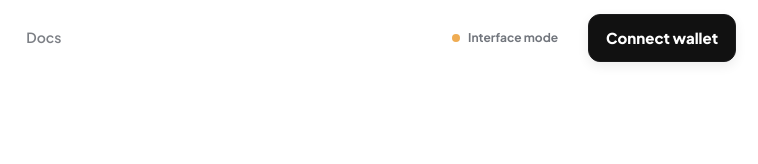
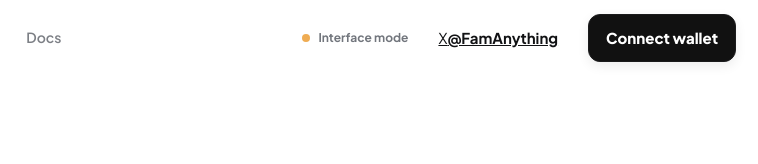
Before and after one commit to exrusion/exrusion-anything-family, a plain HTML site: page web/index.html in a window 1280 px wide. Shown: the top 164 px of the page, 522-1280 px from the left. Drawn offline with Linux system fonts and the light colour scheme; no server answers.

Commit message:
Add official X profile button to header

```diff
--- a/web/index.html
+++ b/web/index.html
@@ -19,6 +19,7 @@
     <a class="brand" href="#launch" aria-label="Anything home"><span><img src="/anything-logo.webp?v=20260914-logo" alt="Anything logo" width="46" height="46"></span><b>anything</b><em>.family</em></a>
     <div class="navlinks"><a class="active" href="#launch">Launch</a><a href="#launched">Launched</a><a href="#routeGuide">How it works</a><a href="/docs">Docs</a></div>
     <div class="status"><i></i><b id="apiStatus">Connecting routes</b></div>
+    <a class="social-x" href="https://x.com/FamAnything" target="_blank" rel="noopener noreferrer" aria-label="Follow @FamAnything on X"><span aria-hidden="true">X</span><b>@FamAnything</b></a>
     <button class="wallet" data-wallet>Connect wallet</button>
   </nav>
 
```
